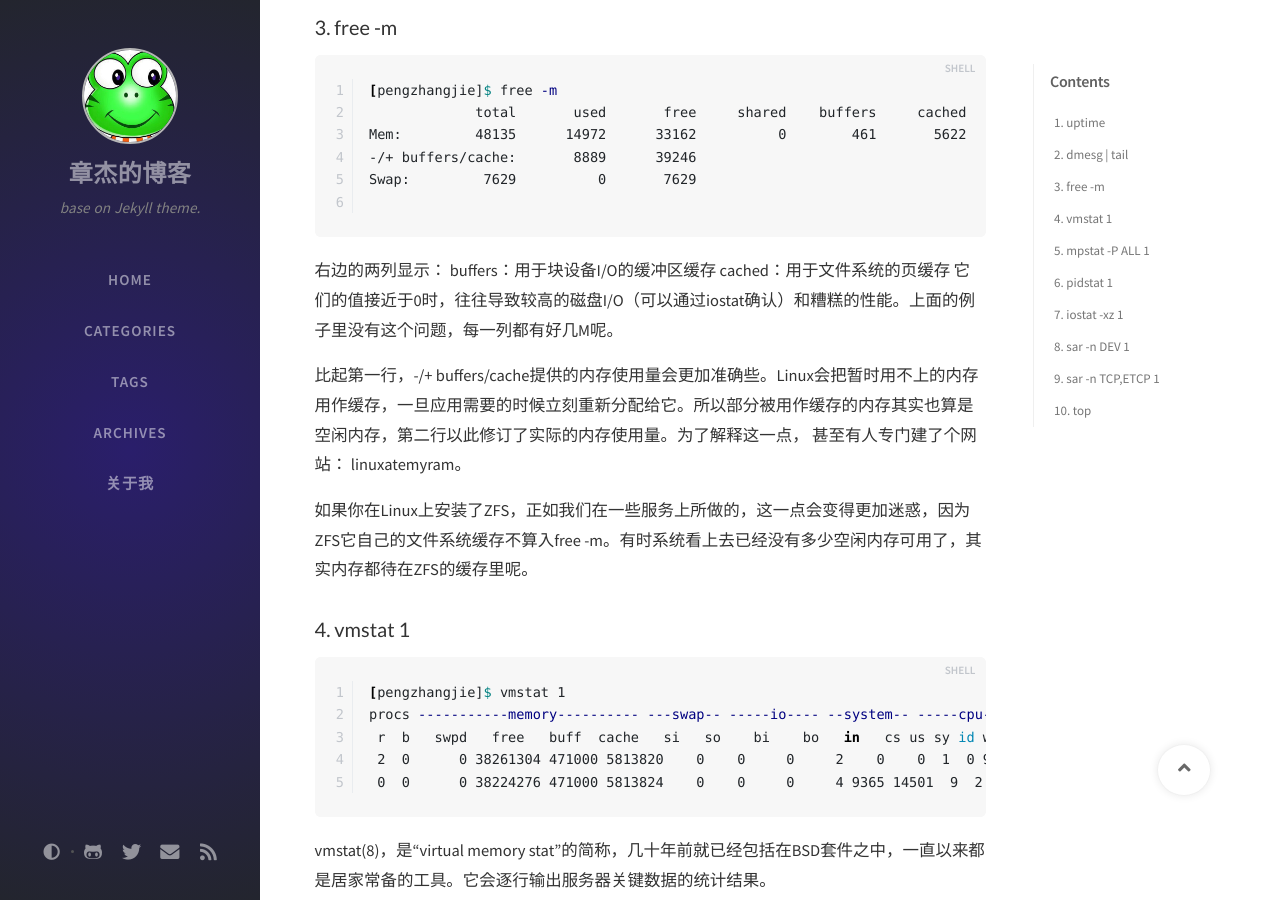
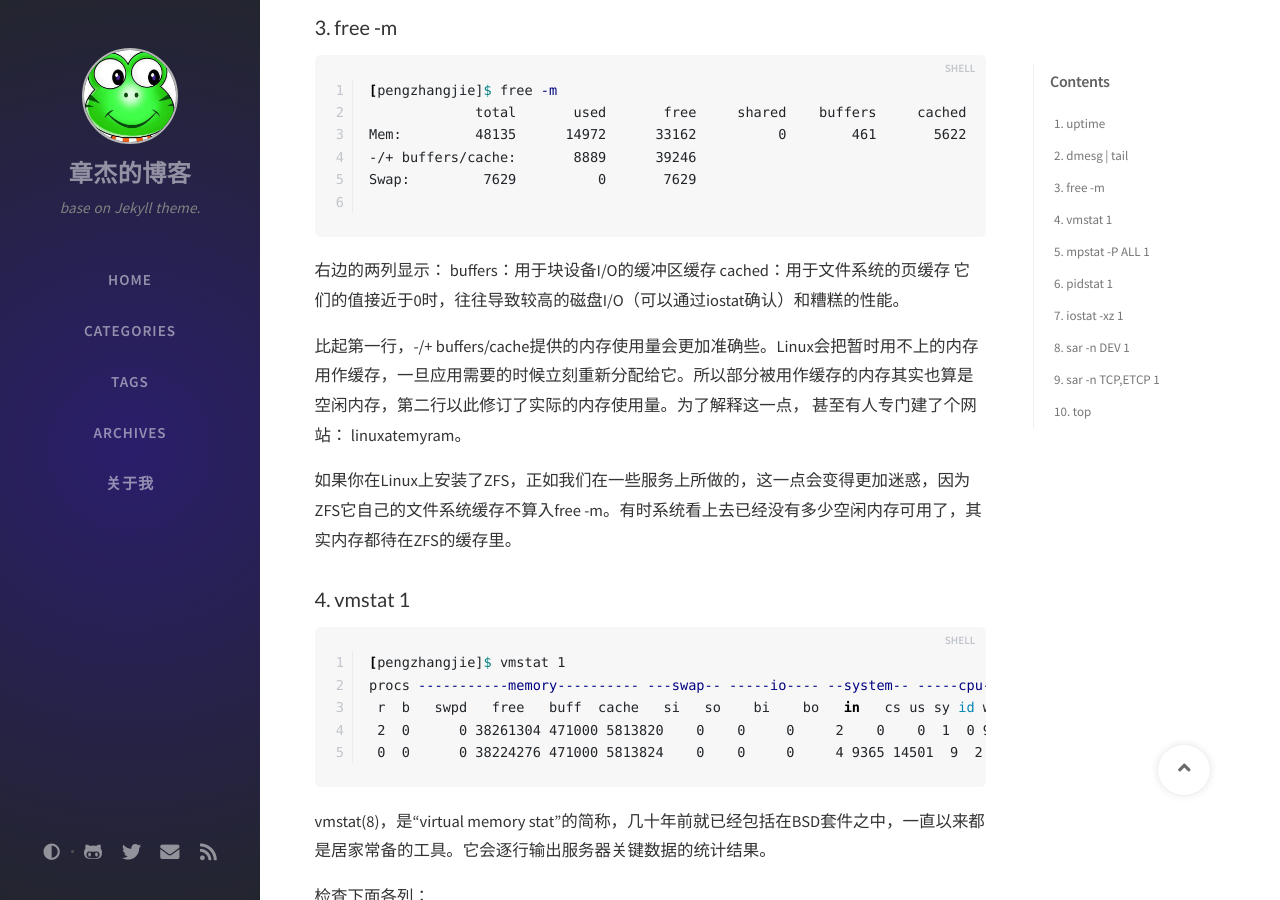
Before and after one commit to pzj/pzj.github.io, a Jekyll site: the page built from _posts/resource/2018-09-17-linux-performance-analysis.md, in a window 1280 px wide and 900 px high, scrolled down 822 px. Built offline with Jekyll 4.4.1, drawn with Linux system fonts in a browser that asks for light colours; nearby versions of some CDN libraries; comment, search, counter and statistics services are not loaded.

Commit message:
update 2018-09-17-linux-performance-analysis

```diff
--- a/_posts/resource/2018-09-17-linux-performance-analysis.md
+++ b/_posts/resource/2018-09-17-linux-performance-analysis.md
@@ -42,11 +42,11 @@
 右边的两列显示：
 buffers：用于块设备I/O的缓冲区缓存
 cached：用于文件系统的页缓存
-它们的值接近于0时，往往导致较高的磁盘I/O（可以通过iostat确认）和糟糕的性能。上面的例子里没有这个问题，每一列都有好几M呢。
+它们的值接近于0时，往往导致较高的磁盘I/O（可以通过iostat确认）和糟糕的性能。
 
 比起第一行，-/+ buffers/cache提供的内存使用量会更加准确些。Linux会把暂时用不上的内存用作缓存，一旦应用需要的时候立刻重新分配给它。所以部分被用作缓存的内存其实也算是空闲内存，第二行以此修订了实际的内存使用量。为了解释这一点， 甚至有人专门建了个网站： linuxatemyram。
 
-如果你在Linux上安装了ZFS，正如我们在一些服务上所做的，这一点会变得更加迷惑，因为ZFS它自己的文件系统缓存不算入free -m。有时系统看上去已经没有多少空闲内存可用了，其实内存都待在ZFS的缓存里呢。
+如果你在Linux上安装了ZFS，正如我们在一些服务上所做的，这一点会变得更加迷惑，因为ZFS它自己的文件系统缓存不算入free -m。有时系统看上去已经没有多少空闲内存可用了，其实内存都待在ZFS的缓存里。
 
 ### 4. vmstat 1
 
```
